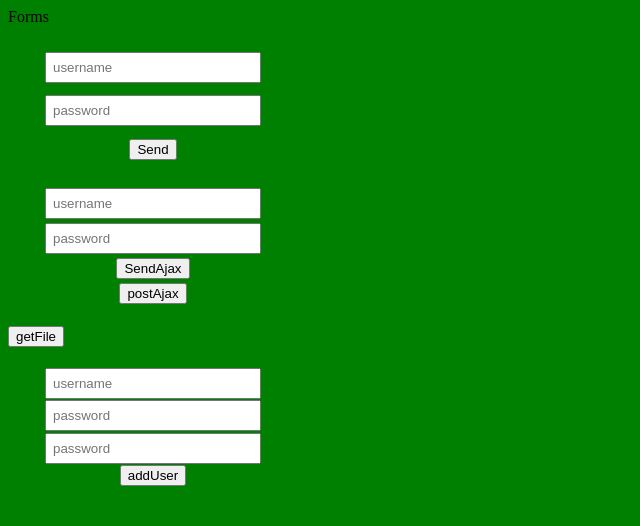
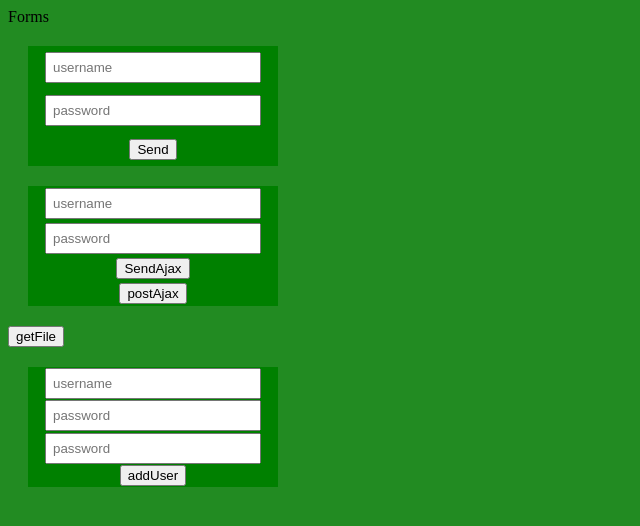
Before and after one commit to lyubomyrhnativ/testproject, a website: page main.html in a window 1280 px wide. Shown: the whole page, without its empty margins (0-640 px from the left). Drawn offline with Linux system fonts and the light colour scheme; no server answers.

Commit message:
forestgreen

```diff
--- a/style.css
+++ b/style.css
@@ -1,6 +1,6 @@
 
 body{
-background-color: green;
+background-color: forestgreen;
 }
 .myform{
 	margin:20px;
```
